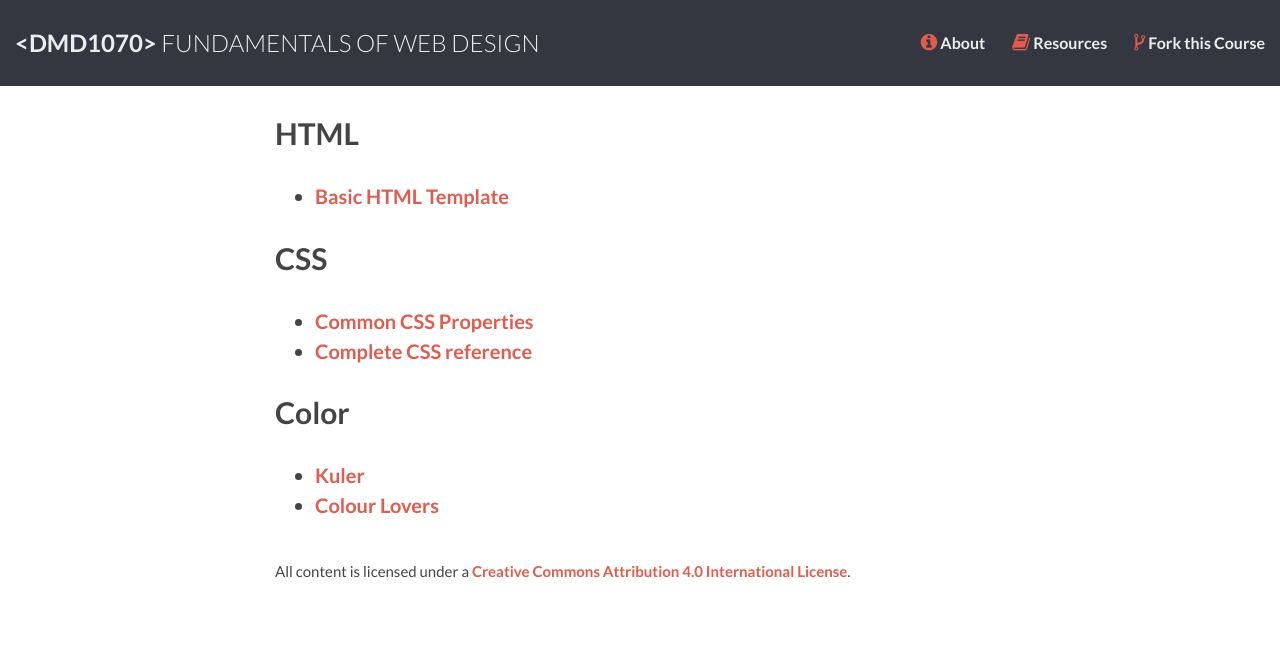
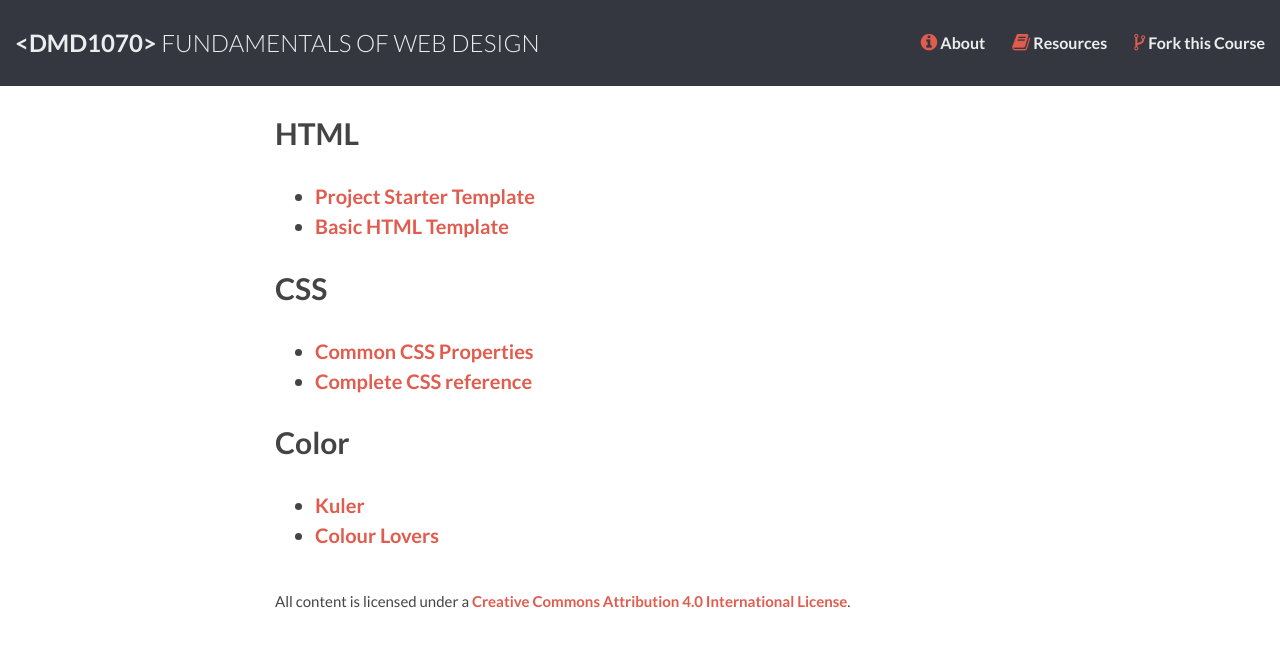
Before and after one commit to DMD1070/DMD1070.github.io, a Jekyll site: the page built from resources.md, in a window 1280 px wide. Shown: the top 647 px of the page. Built offline with Jekyll 4.4.1, drawn with Linux system fonts in a browser that asks for light colours; Markdown is read by kramdown in place of the engine named in the settings.

Commit message:
add project starter

```diff
--- a/resources.md
+++ b/resources.md
@@ -4,7 +4,7 @@ title: resources
 ---
 
 ## HTML
-
+- [Project Starter Template](https://github.com/DMD1070/project-template)
 - [Basic HTML Template](https://github.com/DMD1070/html-template)
 
 ## CSS
```
